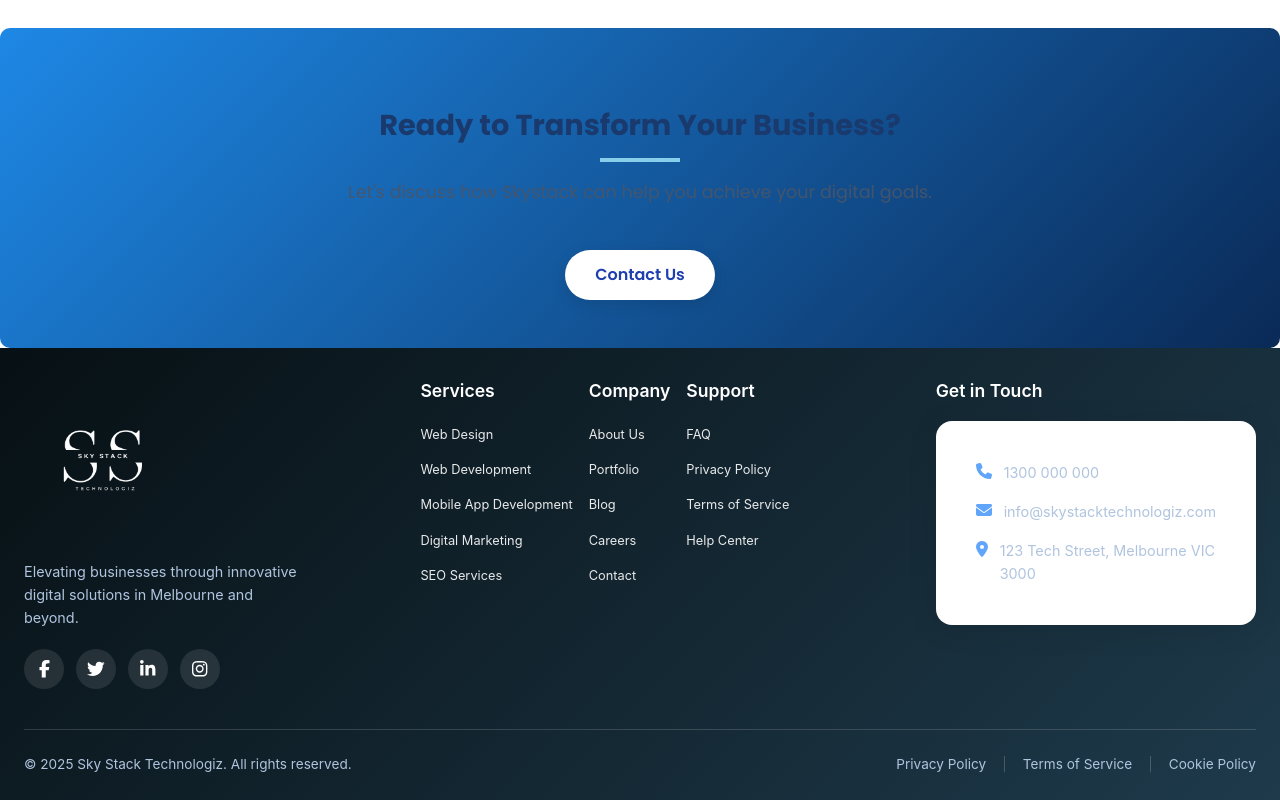
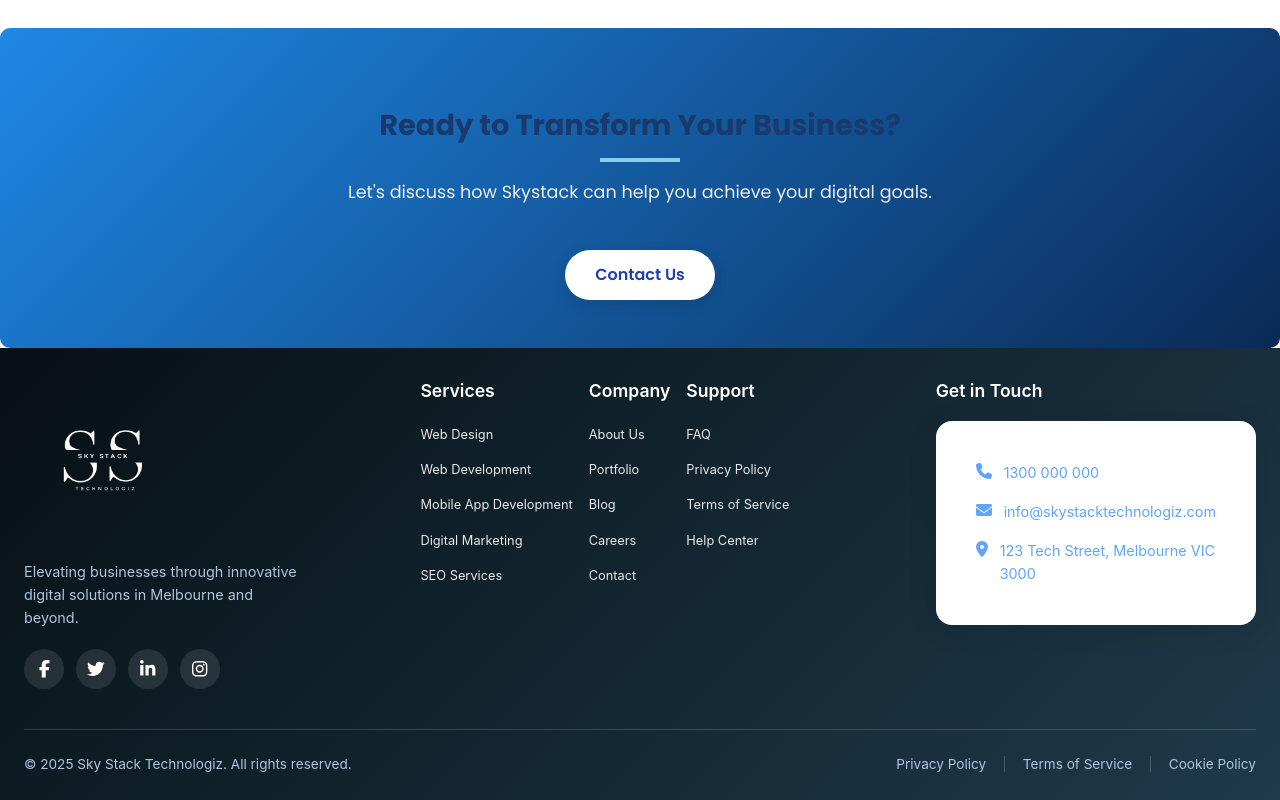
Before and after one commit to usamaahma/skystacktechnologix, a React (Create React App) app: page /aboutus in a window 1280 px wide. Shown: the part 5046-5846 px from the top of the page. Built offline with nearby package versions, Linux system fonts and the light colour scheme.

Commit message:
almost done

```diff
--- a/src/components/about/about.js
+++ b/src/components/about/about.js
@@ -406,7 +406,7 @@ function About() {
             variants={fadeIn}
           >
             <h2>Ready to Transform Your Business?</h2>
-            <p>
+            <p style={{ color: "white" }}>
               Let's discuss how Skystack can help you achieve your digital
               goals.
             </p>
--- a/src/components/footer/footer.css
+++ b/src/components/footer/footer.css
@@ -133,6 +133,10 @@
     font-size: 0.9rem;
 }
 
+.contact-item span {
+    color: #60a5fa;
+}
+
 .contact-icon {
     color: #60a5fa;
     margin-top: 2px;
--- a/src/components/portfolio/portfolio.css
+++ b/src/components/portfolio/portfolio.css
@@ -143,6 +143,7 @@
 .cta-button:hover {
     transform: translateY(-3px);
     box-shadow: 0 8px 25px rgba(0, 0, 0, 0.2);
+    color: white !important;
 }
 
 /* Responsive */
```
